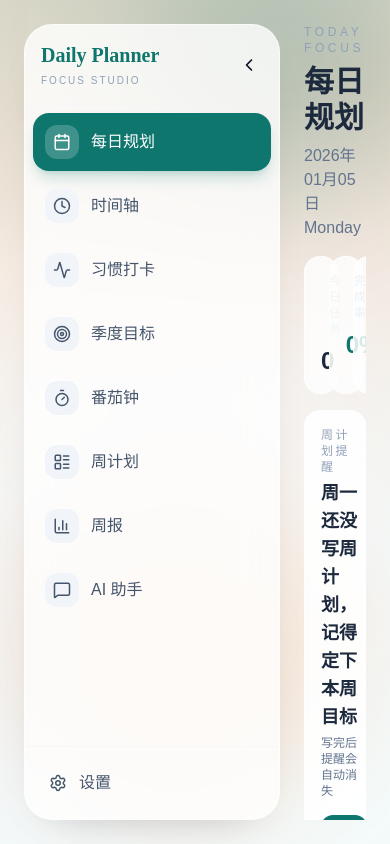
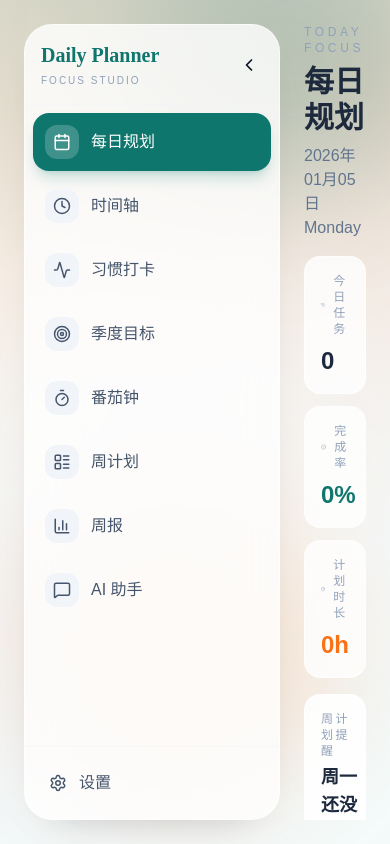
Before and after one commit to lqf0624/daily-planner, a React (Vite) app: page / in a window 390 px wide. Built offline with nearby package versions, Linux system fonts and the light colour scheme.

Commit message:
fix: app title and responsive timeline

```diff
--- a/electron/main.ts
+++ b/electron/main.ts
@@ -19,6 +19,7 @@ function createWindow() {
     icon: path.join(process.env.VITE_PUBLIC, 'electron-vite.svg'),
     width: 1200,
     height: 800,
+    title: 'Daily Planner',
     webPreferences: {
       preload: path.join(__dirname, 'preload.mjs'),
       nodeIntegration: false,
--- a/index.html
+++ b/index.html
@@ -4,7 +4,7 @@
     <meta charset="UTF-8" />
     <link rel="icon" type="image/svg+xml" href="/vite.svg" />
     <meta name="viewport" content="width=device-width, initial-scale=1.0" />
-    <title>Vite + React + TS</title>
+    <title>Daily Planner</title>
   </head>
   <body>
     <div id="root"></div>
--- a/src/App.tsx
+++ b/src/App.tsx
@@ -239,14 +239,14 @@ function App() {
       </aside>
 
       {/* Main Content */}
-      <main className="flex-1 flex flex-col overflow-hidden relative">
+      <main className="flex-1 min-w-0 flex flex-col overflow-hidden relative">
         <header className="mb-4 flex flex-col gap-4 lg:flex-row lg:items-center lg:justify-between shrink-0">
           <div className="space-y-2">
             <p className="text-xs uppercase tracking-[0.3em] text-slate-400">Today Focus</p>
             <h2 className="text-3xl font-bold text-slate-800">{menuItems.find(i => i.id === activeTab)?.label}</h2>
             <p className="text-slate-500">{format(new Date(), 'yyyy年MM月dd日 EEEE')}</p>
           </div>
-          <div className="grid grid-cols-3 gap-3 w-full lg:w-auto">
+          <div className="grid grid-cols-1 sm:grid-cols-2 lg:grid-cols-3 gap-3 w-full lg:w-auto">
             <div className="bg-white/80 border border-white/60 rounded-2xl p-4 shadow-[var(--shadow-soft)] backdrop-blur-xl">
               <div className="flex items-center gap-2 text-xs uppercase tracking-widest text-slate-400">
                 <ListTodo size={14} /> 今日任务
--- a/src/components/TimelineView.tsx
+++ b/src/components/TimelineView.tsx
@@ -387,8 +387,8 @@ const TimelineView: React.FC = () => {
         </div>
       </div>
 
-      <div className="flex gap-4 flex-1 min-h-0">
-        <div className="relative flex-1 bg-white/80 border border-white/60 rounded-[28px] shadow-[var(--shadow-card)] overflow-hidden">
+      <div className="flex flex-col xl:flex-row gap-4 flex-1 min-h-0">
+        <div className="relative flex-1 min-h-[360px] bg-white/80 border border-white/60 rounded-[28px] shadow-[var(--shadow-card)] overflow-hidden">
           {/* Floating 'Back to focus' button */}
           <button
             onClick={() => scrollToRelevantTimeRef.current(true)}
@@ -512,7 +512,7 @@ const TimelineView: React.FC = () => {
           </div>
         </div>
 
-        <div className="w-80 shrink-0 space-y-4 overflow-y-auto pr-1">
+        <div className="w-full xl:w-80 xl:shrink-0 space-y-4 overflow-y-auto pr-1">
           <div className="rounded-2xl border border-white/60 bg-white/80 shadow-[var(--shadow-soft)] p-4 space-y-3">
             <div className="flex items-center justify-between">
               <h3 className="text-xs font-semibold uppercase tracking-[0.2em] text-slate-500">快速新建</h3>
```
